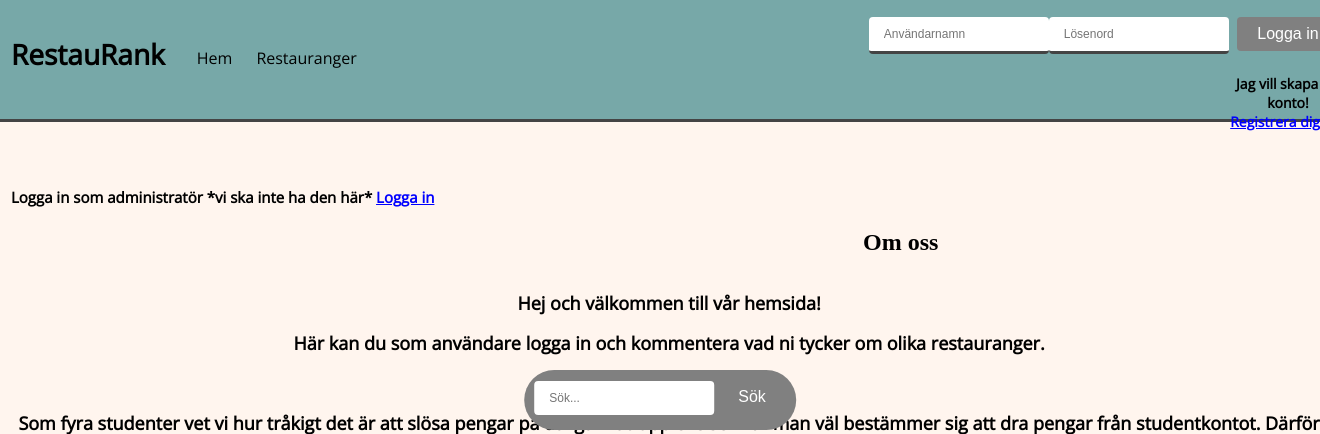
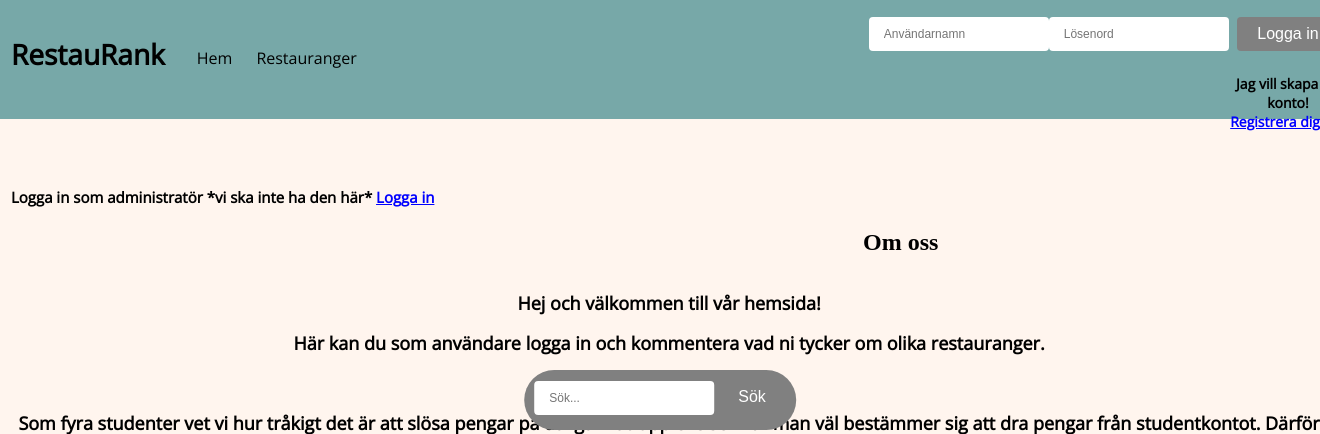
Before and after one commit to ThanitaSongvilay/DelaHors-projekt, a PHP site: page /Index.html in a window 1320 px wide; the page is wider, and only the part inside the window is pictured. Shown: the top 434 px of that part. Run offline with PHP 8.4, Linux system fonts and the light colour scheme.

Commit message:
Update main.css

```diff
--- a/assets/css/main.css
+++ b/assets/css/main.css
@@ -8,8 +8,8 @@ nav{
   height: 120px;
   background-color: #77a8a8;
   margin: -17px;
-  border: none;
-  border-bottom: 3px solid #444;
+  /*border: none;
+  border-bottom: 3px solid #444;*/
   width: 104%;
 }
 
@@ -178,13 +178,13 @@ nav ul li ul li{
   grid-gap: 5px 5px;
   border: none;
   background-color: white;
-  border-bottom: 3px solid #444;
+  /*border-bottom: 3px solid #444;*/
 }
 #Losen{
 grid-gap: 5px 5px;
 border: none;
 background-color: white;
-border-bottom: 3px solid #444;
+/*border-bottom: 3px solid #444;*/
 }
 
 #pongBild{
```
